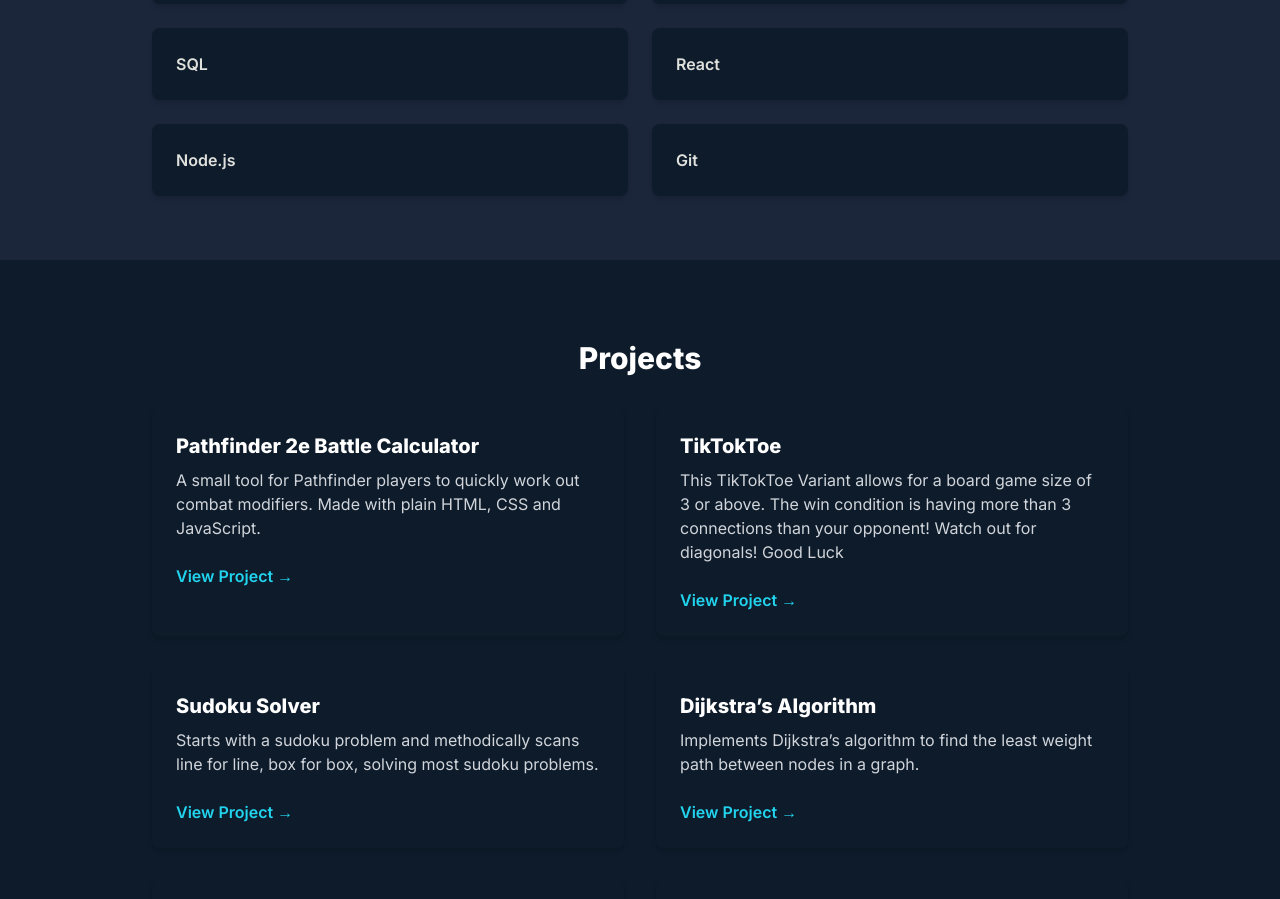
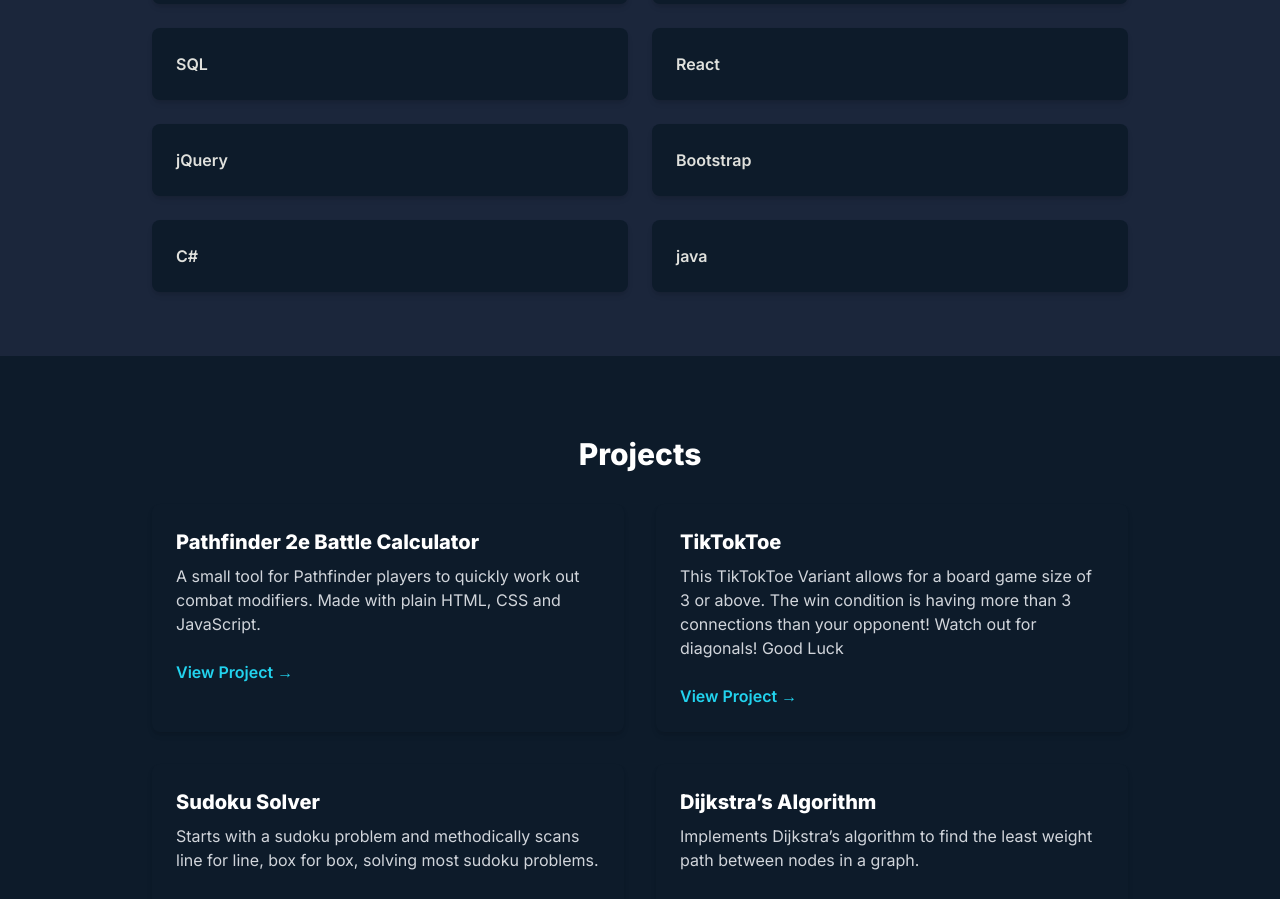
Before and after one commit to Ballchinian/portfolio, a React (Vite) app: page / in a window 1280 px wide. Shown: the part 1280-2179 px from the top of the page. Built offline with nearby package versions, Linux system fonts and the light colour scheme.

Commit message:
added skills

```diff
--- a/src/components/Skills.jsx
+++ b/src/components/Skills.jsx
@@ -10,7 +10,7 @@ import {
 } from "../styles";
 
 export default function Skills() {
-  const skills = ["Python", "JavaScript", "SQL", "React", "Node.js", "Git"];
+  const skills = ["Python", "JavaScript", "SQL", "React", "jQuery", "Bootstrap","C#","java"];
 
   return (
     <section id="skills" className={sectionWrapper}>
```
